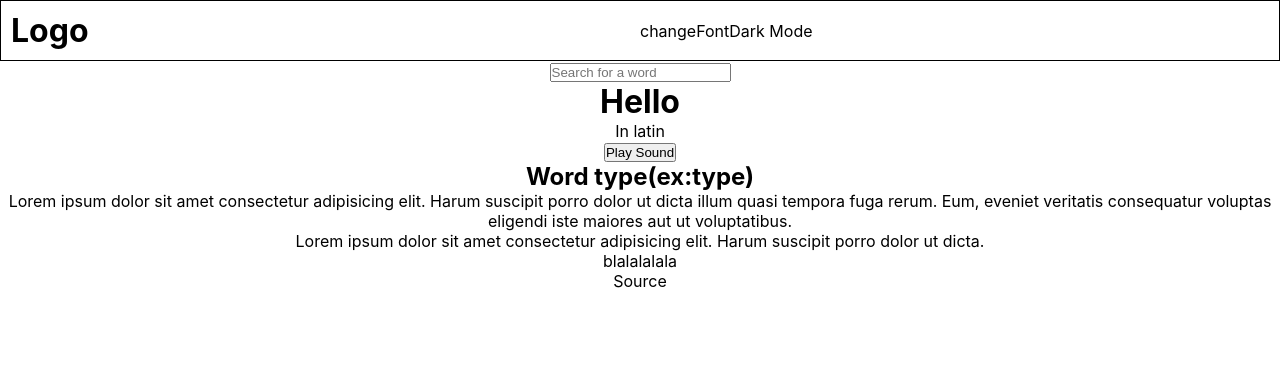
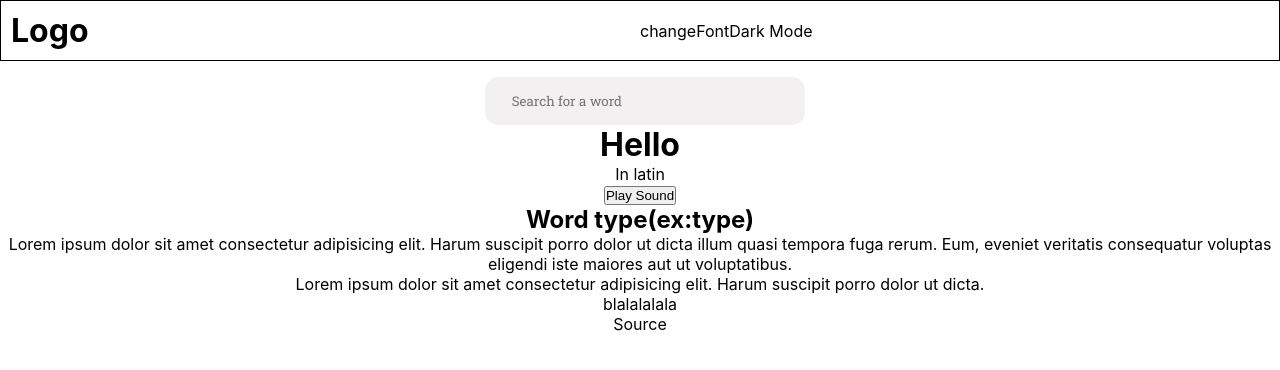
Before and after one commit to Sleepyhead29/dictionary-React, a React (Create React App) app: page / in a window 1280 px wide. Shown: the top 370 px of the page. Built offline with nearby package versions, Linux system fonts and the light colour scheme; the HTML template or start-up script is replaced by a standard one.

Commit message:
Added styles to UserInput component

```diff
--- a/public/index.html
+++ b/public/index.html
@@ -15,15 +15,9 @@
       user's mobile device or desktop. See https://developers.google.com/web/fundamentals/web-app-manifest/
     -->
     <link rel="manifest" href="%PUBLIC_URL%/manifest.json" />
-    <!--
-      Notice the use of %PUBLIC_URL% in the tags above.
-      It will be replaced with the URL of the `public` folder during the build.
-      Only files inside the `public` folder can be referenced from the HTML.
-
-      Unlike "/favicon.ico" or "favicon.ico", "%PUBLIC_URL%/favicon.ico" will
-      work correctly both with client-side routing and a non-root public URL.
-      Learn how to configure a non-root public URL by running `npm run build`.
-    -->
+    <link rel="preconnect" href="https://fonts.googleapis.com">
+<link rel="preconnect" href="https://fonts.gstatic.com" crossorigin>
+<link href="https://fonts.googleapis.com/css2?family=Roboto+Slab:wght@300;400;700&family=Roboto:wght@300;400;700&display=swap" rel="stylesheet">
     <title>React App</title>
   </head>
   <body>
--- /dev/null
+++ b/src/UserInput.css
@@ -0,0 +1,16 @@
+
+form{
+    margin-top: 1rem;
+}
+
+input[type="text"] {
+  width: 20rem;
+  height: 3rem;
+  background-color: rgb(242, 240, 240);
+  border-style: none;
+  border-radius: 1em;
+  margin-left: 10px;
+  padding-left: 2em;
+  font-family: "Roboto", sans-serif;
+  font-family: "Roboto Slab", serif;
+}
--- a/src/UserInput.jsx
+++ b/src/UserInput.jsx
@@ -1,6 +1,7 @@
+import './UserInput.css';
 export default function UserInput(){
     return(
-        <form action="GET">
+        <form action="GET" className='UserInput'>
           <input type="text" placeholder="Search for a word"/>
         </form>
     )
```
